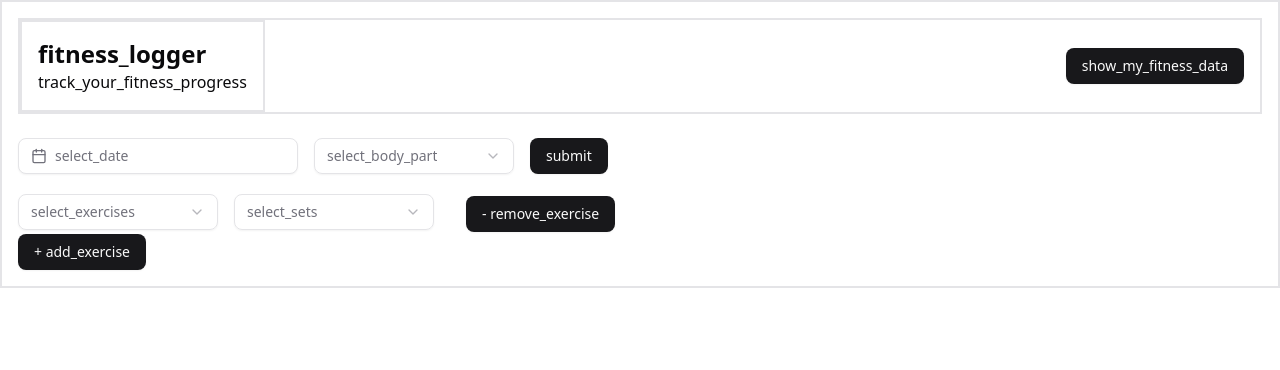
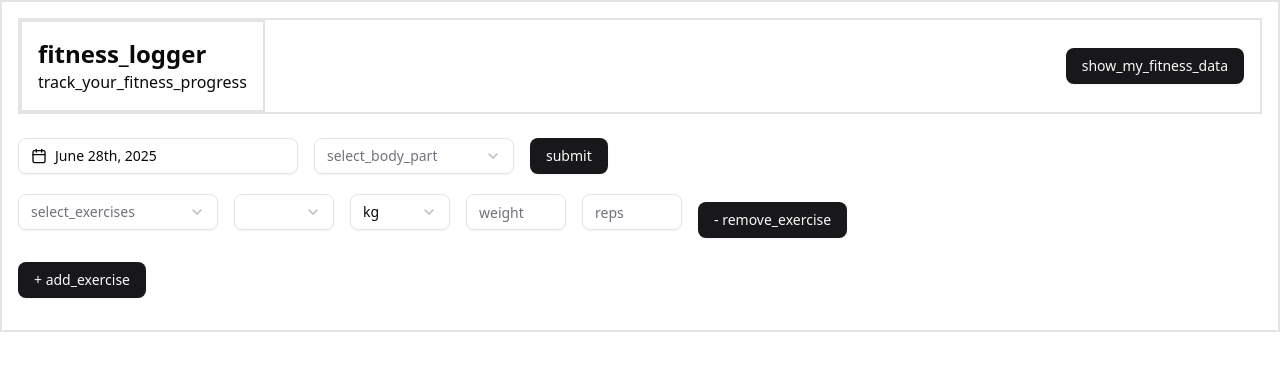
Before and after one commit to akm98/fitness-logger, a React (Vite) app: page / in a window 1280 px wide. Shown: the top 370 px of the page. Built offline with nearby package versions, Linux system fonts and the light colour scheme; what ag-grid-community would draw is missing.

Commit message:
Feat : - Added Validations for Input Fields - Updated Types - Fixed Form issues - Started working on tables

```diff
--- a/src/components/LogForm/index.tsx
+++ b/src/components/LogForm/index.tsx
@@ -1,4 +1,4 @@
-import { FieldArray, FormikProvider, useFormik } from "formik";
+import { Field, FieldArray, Form, Formik, type FieldProps } from "formik";
 import * as Yup from "yup";
 import {
 	Select,
@@ -14,49 +14,73 @@ import {
 	bodyPartsOptions,
 	exercisesOptions,
 	setOptions,
+	weightMetricOptions,
 } from "@/utils/constants";
-import type { SetDetails } from "@/types/LogFormTypes";
+import type { SetData, WorkoutData } from "@/types/LogTableTypes";
+import type { Dispatch, SetStateAction } from "react";
 
-const LogForm = () => {
+interface Props {
+	setFormValues: Dispatch<SetStateAction<WorkoutData[]>>;
+}
+const LogForm = ({ setFormValues }: Props) => {
 	const validationSchema = Yup.object({
 		date: Yup.date().required("date_is_required"),
 		bodyPart: Yup.string().required("body_part_is_required"),
-		sets: Yup.number().required("sets_is_required"),
+		exercises: Yup.array().of(
+			Yup.object({
+				name: Yup.string().required("exercise_name_is_required"),
+				weightMetric: Yup.string().required("weight_metric_is_required"),
+				sets: Yup.number().required("number_of_sets_is_required"),
+				setDetails: Yup.array().of(
+					Yup.object({
+						setNumber: Yup.number().required("set_number_is_required"),
+						weight: Yup.number()
+							.required("weight_is_required")
+							.min(1, "weight_must_be_positive"),
+						reps: Yup.number()
+							.required("reps_are_required")
+							.min(1, "reps_must_be_positive"),
+					})
+				),
+			})
+		),
 	});
 
-	const setDetail: SetDetails = {
+	const setDetail: SetData = {
 		setNumber: undefined,
 		weight: undefined,
 		reps: undefined,
-		weightMetric: "kg",
 	};
-	const formik = useFormik({
-		initialValues: {
-			date: undefined,
+
+	return (
+		<Formik
+			initialValues={{
+				date: new Date(),
 				bodyPart: "",
-
 				exercises: [
 					{
 						name: "",
+						weightMetric: "kg",
 						sets: undefined,
-					setDetails: [],
+						setDetails: [setDetail],
 					},
 				],
-		},
-		validationSchema,
-		onSubmit: (_, { resetForm }) => {
+			}}
+			validationSchema={validationSchema}
+			onSubmit={(values, { resetForm }) => {
+				setFormValues((prev: WorkoutData[]) => [
+					...prev,
+					values as WorkoutData,
+				]);
 				resetForm();
-		},
-	});
-
-	const { values, errors, touched, handleSubmit, setFieldValue } = formik;
-
+			}}
+		>
+			{({ values, errors, touched, setFieldValue }) => {
 				const filteredExercisesOptions = exercisesOptions.filter((opt) =>
 					values.bodyPart ? opt.bodyPart === values.bodyPart : true
 				);
 				return (
-		<FormikProvider value={formik}>
-			<form onSubmit={handleSubmit} className='flex flex-col gap-4 '>
+					<Form className='flex flex-col gap-4 '>
 						<div className='flex gap-4'>
 							{/* Date */}
 							<div className='flex flex-col space-y-1'>
@@ -65,7 +89,9 @@ const LogForm = () => {
 									onChange={(value) => setFieldValue("date", value)}
 								/>
 								{touched.date && errors?.date && (
-							<span className='text-red-500 text-xs'>{errors.date}</span>
+									<span className='text-red-500 text-xs'>
+										{String(errors.date)}
+									</span>
 								)}
 							</div>
 							{/* Body Part */}
@@ -86,7 +112,9 @@ const LogForm = () => {
 									</SelectContent>
 								</Select>
 								{touched.bodyPart && errors.bodyPart && (
-							<span className='text-red-500 text-xs'>{errors.bodyPart}</span>
+									<span className='text-red-500 text-xs'>
+										{errors.bodyPart}
+									</span>
 								)}
 							</div>
 							<Button type='submit'>submit</Button>
@@ -97,12 +125,11 @@ const LogForm = () => {
 								{({ remove, push }) => (
 									<div>
 										{values.exercises.map((exercise, index) => {
-									console.log(
-										"🚀 ~ {values.exercises.map ~ exercise:",
-										exercise
-									);
 											return (
-										<div className='flex items-center space-y-1' key={index}>
+												<div
+													className='flex items-center space-y-4'
+													key={index}
+												>
 													<Select
 														value={exercise.name}
 														onValueChange={(value) =>
@@ -114,7 +141,10 @@ const LogForm = () => {
 														</SelectTrigger>
 														<SelectContent>
 															{filteredExercisesOptions.map((opt) => (
-														<SelectItem key={opt.value} value={`${opt.value}`}>
+																<SelectItem
+																	key={opt.value}
+																	value={`${opt.value}`}
+																>
 																	{opt.label}
 																</SelectItem>
 															))}
@@ -127,10 +157,13 @@ const LogForm = () => {
 													)}
 													<div className='flex mx-4'>
 														<Select
-													value={exercise.sets}
+															value={String(exercise.sets)}
 															onValueChange={(value) => {
-														setFieldValue(`exercise.${index}.sets`, value);
-														const setDetails: SetDetails[] = [];
+																setFieldValue(
+																	`exercises.${index}.sets`,
+																	Number(value)
+																);
+																const setDetails: SetData[] = [];
 																Array.from({ length: Number(value) }).forEach(
 																	(_, i) => {
 																		setDetails.push({
@@ -145,7 +178,7 @@ const LogForm = () => {
 																);
 															}}
 														>
-													<SelectTrigger className='w-[200px]'>
+															<SelectTrigger className='w-[100px]'>
 																<SelectValue placeholder='select_sets' />
 															</SelectTrigger>
 															<SelectContent>
@@ -165,46 +198,108 @@ const LogForm = () => {
 															</span>
 														)}
 													</div>
-											<FieldArray name={`exercises.${index}.setDetails`}>
-												{() => (
-													<div>
-														{exercise.setDetails.map((_, setIndex) => {
-															return (
-																<div className='flex gap-4' key={setIndex}>
-																	<div className='flex'>
-																		<Input
-																			type='number'
-																			name={String(setDetail.weight)}
-																			placeholder='weight'
-																			className='w-[100px]'
-																			min={1}
-																		/>
+													<div className='flex mr-4'>
+														<Select
+															value={exercise.weightMetric}
+															onValueChange={(value) => {
+																setFieldValue(
+																	`exercises.${index}.weightMetric`,
+																	value
+																);
+															}}
+														>
+															<SelectTrigger className='w-[100px]'>
+																<SelectValue placeholder='select_weight_metric' />
+															</SelectTrigger>
+															<SelectContent>
+																{weightMetricOptions.map((opt) => (
+																	<SelectItem
+																		key={opt.value}
+																		value={`${opt.value}`}
+																	>
+																		{opt.label}
+																	</SelectItem>
+																))}
+															</SelectContent>
+														</Select>
 														{touched.bodyPart && errors.bodyPart && (
 															<span className='text-red-500 text-xs'>
 																{errors.bodyPart}
 															</span>
 														)}
 													</div>
+													<FieldArray name={`exercises.${index}.setDetails`}>
+														{() => (
+															<div>
+																{exercise.setDetails.map(
+																	(eachSetDetail, setIndex) => {
+																		return (
+																			<div
+																				className='flex gap-4'
+																				key={setIndex}
+																			>
+																				<div className='flex'>
+																					<Field
+																						name={`exercises.${index}.setDetails.${setIndex}.weight`}
+																					>
+																						{({ field, meta }: FieldProps) => {
+																							return (
+																								<div>
+																									<Input
+																										type='number'
+																										placeholder='weight'
+																										className='w-[100px]'
+																										min={1}
+																										{...field}
+																									/>
+																									{meta.touched &&
+																										meta.error && (
+																											<span className='text-red-500 text-xs'>
+																												{meta.error}
+																											</span>
+																										)}
+																								</div>
+																							);
+																						}}
+																					</Field>
+																				</div>
 																				<div className='flex   space-y-1'>
+																					<Field
+																						name={`exercises.${index}.setDetails.${setIndex}.reps`}
+																					>
+																						{({ field, meta }: FieldProps) => {
+																							return (
+																								<div>
 																									<Input
 																										type='number'
 																										placeholder='reps'
 																										className='w-[100px]'
 																										min={1}
+																										{...field}
 																									/>
-																		{touched.bodyPart && errors.bodyPart && (
+																									{meta.touched &&
+																										meta.error && (
 																											<span className='text-red-500 text-xs'>
-																				{errors.bodyPart}
+																												{meta.error}
 																											</span>
 																										)}
 																								</div>
+																							);
+																						}}
+																					</Field>
+																				</div>
 																			</div>
 																		);
-														})}
+																	}
+																)}
 															</div>
 														)}
 													</FieldArray>
-											<Button className='mx-4' onClick={() => remove(index)}>
+													<Button
+														type='button'
+														className='mx-4'
+														onClick={() => remove(index)}
+													>
 														{" "}
 														- remove_exercise
 													</Button>
@@ -212,6 +307,7 @@ const LogForm = () => {
 											);
 										})}
 										<Button
+											className='my-4'
 											type='button'
 											onClick={() =>
 												push({
@@ -226,61 +322,11 @@ const LogForm = () => {
 									</div>
 								)}
 							</FieldArray>
-
-					{/* Sets */}
-					{/* <div className='flex flex-col space-y-1'>
-					<Select
-						value={String(values.sets)}
-						onValueChange={(value) => setFieldValue("sets", value)}
-					>
-						<SelectTrigger className='w-[200px]'>
-							<SelectValue placeholder='select_sets' />
-						</SelectTrigger>
-						<SelectContent>
-							{setOptions.map((opt) => (
-								<SelectItem key={opt.value} value={`${opt.value}`}>
-									{opt.label}
-								</SelectItem>
-							))}
-						</SelectContent>
-					</Select>
-					{touched.bodyPart && errors.bodyPart && (
-						<span className='text-red-500 text-xs'>{errors.bodyPart}</span>
-					)}
-				</div> */}
-					{/* Weights and Reps */}
-					{/* {Array.from(
-					{ length: Number(values.sets) },
-					(_, index) => index + 1
-				).map((set) => (
-					<div key={set}>
-						<div className='flex flex-col space-y-1'>
-							<Input
-								type='number'
-								placeholder='weight'
-								className='w-[100px]'
-								min={1}
-							/>
-							{touched.bodyPart && errors.bodyPart && (
-								<span className='text-red-500 text-xs'>{errors.bodyPart}</span>
-							)}
-						</div>{" "}
-						<div className='flex flex-col space-y-1'>
-							<Input
-								type='number'
-								placeholder='reps'
-								className='w-[100px]'
-								min={1}
-							/>
-							{touched.bodyPart && errors.bodyPart && (
-								<span className='text-red-500 text-xs'>{errors.bodyPart}</span>
-							)}
 						</div>
-					</div>
-				))} */}
-				</div>
-			</form>
-		</FormikProvider>
+					</Form>
+				);
+			}}
+		</Formik>
 	);
 };
 
--- a/src/components/LogTable/index.tsx
+++ b/src/components/LogTable/index.tsx
@@ -3,22 +3,16 @@ import { useState } from "react";
 import { AgGridReact } from "ag-grid-react";
 // import "ag-grid-community/styles/ag-grid.css";
 // import "ag-grid-community/styles/ag-theme-alpine.css";
-import dummyData from "../../data/logTableData.json";
+import { logTableData } from "../../data/logTableData.ts";
 import type { WorkoutData } from "@/types/LogTableTypes";
 import type { ColDef } from "ag-grid-community";
+import { LogTableColumnDefs } from "@/utils/constants.ts";
 
-const LogTable = () => {
-	const [rowData] = useState<WorkoutData[]>(dummyData as WorkoutData[]);
-
-	const colDefs: ColDef<WorkoutData>[] = [
-		{ field: "date", headerName: "date", sortable: true, filter: true },
-		{
-			field: "bodyPart",
-			headerName: "exercises",
-			sortable: true,
-			filter: true,
-		},
-	];
+interface Props {
+	data: WorkoutData[];
+}
+const LogTable = ({ data }: Props) => {
+	const [rowData] = useState<WorkoutData[]>([...data, ...logTableData]);
 
 	const defaultColDef: ColDef = {
 		flex: 1,
@@ -27,7 +21,7 @@ const LogTable = () => {
 		<div style={{ width: "100%", height: "50vh" }}>
 			<AgGridReact
 				rowData={rowData}
-				columnDefs={colDefs}
+				columnDefs={LogTableColumnDefs}
 				defaultColDef={defaultColDef}
 			/>
 		</div>
--- a/src/data/logTableData.json
+++ /dev/null
@@ -1,59 +0,0 @@
-[
-  {
-    "date": "2025-06-28",
-    "bodyPart": "Legs",
-    "exercises": [
-      {
-        "name": "Squats",
-        "sets": [
-          {
-            "setNumber": 1,
-            "weight": 60,
-            "weightMetric": "kg",
-            "reps": 12
-          },
-          {
-            "setNumber": 2,
-            "weight": 65,
-            "weightMetric": "kg",
-            "reps": 10
-          }
-        ]
-      },
-      {
-        "name": "Leg Press",
-        "sets": [
-          {
-            "setNumber": 1,
-            "weight": 120,
-            "weightMetric": "kg",
-            "reps": 10
-          },
-          {
-            "setNumber": 2,
-            "weight": 130,
-            "weightMetric": "kg",
-            "reps": 8
-          }
-        ]
-      },
-      {
-        "name": "Leg Extension",
-        "sets": [
-          {
-            "setNumber": 1,
-            "weight": 30,
-            "weightMetric": "kg",
-            "reps": 15
-          },
-          {
-            "setNumber": 2,
-            "weight": 35,
-            "weightMetric": "kg",
-            "reps": 12
-          }
-        ]
-      }
-    ]
-  }
-]
--- /dev/null
+++ b/src/data/logTableData.ts
@@ -0,0 +1,102 @@
+import type { WorkoutData } from "@/types/LogTableTypes";
+
+export const logTableData: WorkoutData[] = [
+  {
+    date: new Date("2025-06-29T08:16:56.332Z"),
+    bodyPart: "Legs",
+    exercises: [
+      {
+        name: "Squats",
+        weightMetric: "kg",
+        sets: 3,
+        setDetails: [
+          { setNumber: 1, weight: 60, reps: 12 },
+          { setNumber: 2, weight: 65, reps: 10 },
+          { setNumber: 3, weight: 70, reps: 8 }
+        ]
+      },
+      {
+        name: "Leg Press",
+        weightMetric: "kg",
+        sets: 2,
+        setDetails: [
+          { setNumber: 1, weight: 120, reps: 10 },
+          { setNumber: 2, weight: 130, reps: 8 }
+        ]
+      }
+    ]
+  },
+  {
+    date: new Date("2025-06-30T10:24:12.101Z"),
+    bodyPart: "Chest",
+    exercises: [
+      {
+        name: "Bench Press",
+        weightMetric: "kg",
+        sets: 3,
+        setDetails: [
+          { setNumber: 1, weight: 50, reps: 12 },
+          { setNumber: 2, weight: 55, reps: 10 },
+          { setNumber: 3, weight: 60, reps: 8 }
+        ]
+      },
+      {
+        name: "Chest Fly",
+        weightMetric: "kg",
+        sets: 2,
+        setDetails: [
+          { setNumber: 1, weight: 20, reps: 15 },
+          { setNumber: 2, weight: 22.5, reps: 12 }
+        ]
+      }
+    ]
+  },
+  {
+    date: new Date("2025-07-01T09:55:20.555Z"),
+    bodyPart: "Back",
+    exercises: [
+      {
+        name: "Deadlift",
+        weightMetric: "kg",
+        sets: 2,
+        setDetails: [
+          { setNumber: 1, weight: 80, reps: 8 },
+          { setNumber: 2, weight: 90, reps: 6 }
+        ]
+      },
+      {
+        name: "Lat Pulldown",
+        weightMetric: "kg",
+        sets: 2,
+        setDetails: [
+          { setNumber: 1, weight: 40, reps: 12 },
+          { setNumber: 2, weight: 45, reps: 10 }
+        ]
+      }
+    ]
+  },
+  {
+    date: new Date("2025-07-02T11:33:40.999Z"),
+    bodyPart: "Arms",
+    exercises: [
+      {
+        name: "Bicep Curl",
+        weightMetric: "kg",
+        sets: 2,
+        setDetails: [
+          { setNumber: 1, weight: 15, reps: 12 },
+          { setNumber: 2, weight: 17.5, reps: 10 }
+        ]
+      },
+      {
+        name: "Tricep Pushdown",
+        weightMetric: "kg",
+        sets: 2,
+        setDetails: [
+          { setNumber: 1, weight: 25, reps: 12 },
+          { setNumber: 2, weight: 30, reps: 10 }
+        ]
+      }
+    ]
+  }
+]
--- a/src/pages/Home/index.tsx
+++ b/src/pages/Home/index.tsx
@@ -2,10 +2,12 @@ import LogForm from "@/components/LogForm";
 import LogTable from "@/components/LogTable";
 import Show, { Else, If } from "@/components/Show";
 import { Button } from "@/components/ui/button";
+import type { WorkoutData } from "@/types/LogTableTypes";
 import { useState } from "react";
 
 const Home = () => {
 	const [showFitnessLog, setShowFitnessLog] = useState(false);
+	const [logData, setLogData] = useState<WorkoutData[]>([]);
 	return (
 		<div className='p-4 space-y-6 w-full border-2'>
 			<div className='flex items-center-safe justify-between w-full border-2'>
@@ -25,10 +27,10 @@ const Home = () => {
 
 			<Show condition={showFitnessLog}>
 				<If>
-					<LogTable />
+					<LogTable data={logData}/>
 				</If>
 				<Else>
-					<LogForm />
+					<LogForm setFormValues={setLogData}/>
 				</Else>
 			</Show>
 		</div>
--- a/src/types/LogFormTypes.ts
+++ /dev/null
@@ -1,6 +0,0 @@
-export interface SetDetails {
-  setNumber: number|undefined,
-  weight: number|undefined,
-  reps: number|undefined,
-  weightMetric: "kg"|"lbs",
-};
--- a/src/types/LogTableTypes.ts
+++ b/src/types/LogTableTypes.ts
@@ -1,17 +1,18 @@
 export interface WorkoutData {
-  date: string;                // e.g., "2025-06-28"
-  bodyPart: string;            // e.g., "Legs", "Back", "Chest and Shoulders"
-  exercises: Exercise[];
+	date: Date; // e.g., "2025-06-28"
+	bodyPart: string; // e.g., "Legs", "Back", "Chest and Shoulders"
+	exercises: Exercise[];
 }
 
 export interface Exercise {
-  name: string;                // e.g., "Squats", "Leg Press"
-  sets: SetData[];
+	name: string; // e.g., "Squats", "Leg Press"
+	sets: number | undefined;
+	weightMetric: "kg" | "lbs";
+	setDetails: SetData[];
 }
 
 export interface SetData {
-  setNumber: number;           // e.g., 1, 2, 3
-  weight: number;
-  weightMetric : "kg" | "lbs"
-  reps: number;                // number of reps
+	setNumber: number | undefined; // e.g., 1, 2, 3
+	weight: number | undefined;
+	reps: number | undefined; // number of reps
 }
--- a/src/utils/constants.ts
+++ b/src/utils/constants.ts
@@ -1,3 +1,6 @@
+import type { WorkoutData } from "@/types/LogTableTypes";
+import type { ColDef } from "ag-grid-community";
+
 export const bodyPartsOptions = [
 	{ label: "Legs", value: "Legs" },
 	{ label: "Back Biceps", value: "Back Biceps" },
@@ -17,18 +20,42 @@ export const exercisesOptions = [
 	{ label: "Leg Press", value: "Leg Press", bodyPart: "Legs" },
 	{ label: "Deadlifts", value: "Deadlifts", bodyPart: "Back Biceps" },
 	{ label: "Pull-Ups", value: "Pull-Ups", bodyPart: "Back Biceps" },
-  { label: "Bench Press", value: "Bench Press", bodyPart: "Chest Shoulders Triceps" },
-  { label: "Overhead Press", value: "Overhead Press", bodyPart: "Chest Shoulders Triceps" },
-  { label: "Tricep Dips", value: "Tricep Dips", bodyPart: "Chest Shoulders Triceps" },
+	{
+		label: "Bench Press",
+		value: "Bench Press",
+		bodyPart: "Chest Shoulders Triceps",
+	},
+	{
+		label: "Overhead Press",
+		value: "Overhead Press",
+		bodyPart: "Chest Shoulders Triceps",
+	},
+	{
+		label: "Tricep Dips",
+		value: "Tricep Dips",
+		bodyPart: "Chest Shoulders Triceps",
+	},
 	{ label: "Bicep Curls", value: "Bicep Curls", bodyPart: "Back Biceps" },
 	{ label: "Lunges", value: "Lunges", bodyPart: "Legs" },
 	{ label: "Leg Curls", value: "Leg Curls", bodyPart: "Legs" },
 	{ label: "Leg Extensions", value: "Leg Extensions", bodyPart: "Legs" },
 	{ label: "Lat Pulldowns", value: "Lat Pulldowns", bodyPart: "Back Biceps" },
 	{ label: "Seated Rows", value: "Seated Rows", bodyPart: "Back Biceps" },
-  { label: "Chest Fly", value: "Chest Fly", bodyPart: "Chest Shoulders Triceps" },
-  { label: "Shoulder Press", value: "Shoulder Press", bodyPart: "Chest Shoulders Triceps" },
-  { label: "Cable Tricep Extensions", value: "Cable Tricep Extensions", bodyPart: "Chest Shoulders Triceps" },
+	{
+		label: "Chest Fly",
+		value: "Chest Fly",
+		bodyPart: "Chest Shoulders Triceps",
+	},
+	{
+		label: "Shoulder Press",
+		value: "Shoulder Press",
+		bodyPart: "Chest Shoulders Triceps",
+	},
+	{
+		label: "Cable Tricep Extensions",
+		value: "Cable Tricep Extensions",
+		bodyPart: "Chest Shoulders Triceps",
+	},
 	{ label: "Hammer Curls", value: "Hammer Curls", bodyPart: "Back Biceps" },
 	{ label: "Calf Raises", value: "Calf Raises", bodyPart: "Legs" },
 	{ label: "Plank", value: "Plank", bodyPart: "Core" },
@@ -40,14 +67,50 @@ export const exercisesOptions = [
 	{ label: "Jumping Jacks", value: "Jumping Jacks", bodyPart: "Full Body" },
 	{ label: "High Knees", value: "High Knees", bodyPart: "Full Body" },
 	{ label: "Box Jumps", value: "Box Jumps", bodyPart: "Full Body" },
-  { label: "Kettlebell Swings", value: "Kettlebell Swings", bodyPart: "Full Body" },
+	{
+		label: "Kettlebell Swings",
+		value: "Kettlebell Swings",
+		bodyPart: "Full Body",
+	},
 	{ label: "Battle Ropes", value: "Battle Ropes", bodyPart: "Full Body" },
 	{ label: "Rowing Machine", value: "Rowing Machine", bodyPart: "Full Body" },
-  { label: "Treadmill Sprints", value: "Treadmill Sprints", bodyPart: "Full Body" },
+	{
+		label: "Treadmill Sprints",
+		value: "Treadmill Sprints",
+		bodyPart: "Full Body",
+	},
 	{ label: "Cycling", value: "Cycling", bodyPart: "Full Body" },
 	{ label: "Elliptical", value: "Elliptical", bodyPart: "Full Body" },
 	{ label: "Stair Climber", value: "Stair Climber", bodyPart: "Full Body" },
 	{ label: "Swimming", value: "Swimming", bodyPart: "Full Body" },
 	{ label: "Yoga", value: "Yoga", bodyPart: "Full Body" },
 	{ label: "Pilates", value: "Pilates", bodyPart: "Full Body" },
-  { label: "Core Workouts", value: "Core Workouts", bodyPart: "Core" }]
+	{ label: "Core Workouts", value: "Core Workouts", bodyPart: "Core" },
+];
+
+export const weightMetricOptions = [
+	{ label: "kg", value: "kg" },
+	{ label: "lbs", value: "lbs" },
+];
+
+
+export const LogTableColumnDefs: ColDef<WorkoutData>[] = [
+    { field: "date", headerName: "date", sortable: true, filter: true },
+    {
+      field: "bodyPart",
+      headerName: "exercises",
+      sortable: true,
+      filter: true,
+    },
+    {
+	  field: "exercises",
+	  headerName: "sets",
+	  sortable: true,
+	  filter: true,
+    valueGetter: params => {
+      console.log('params', params); // TODO remove in next commit
+      return 'a'
+    }
+
+    },
+  ];
```
Lines whose indentation alone changed are shown as unchanged.
